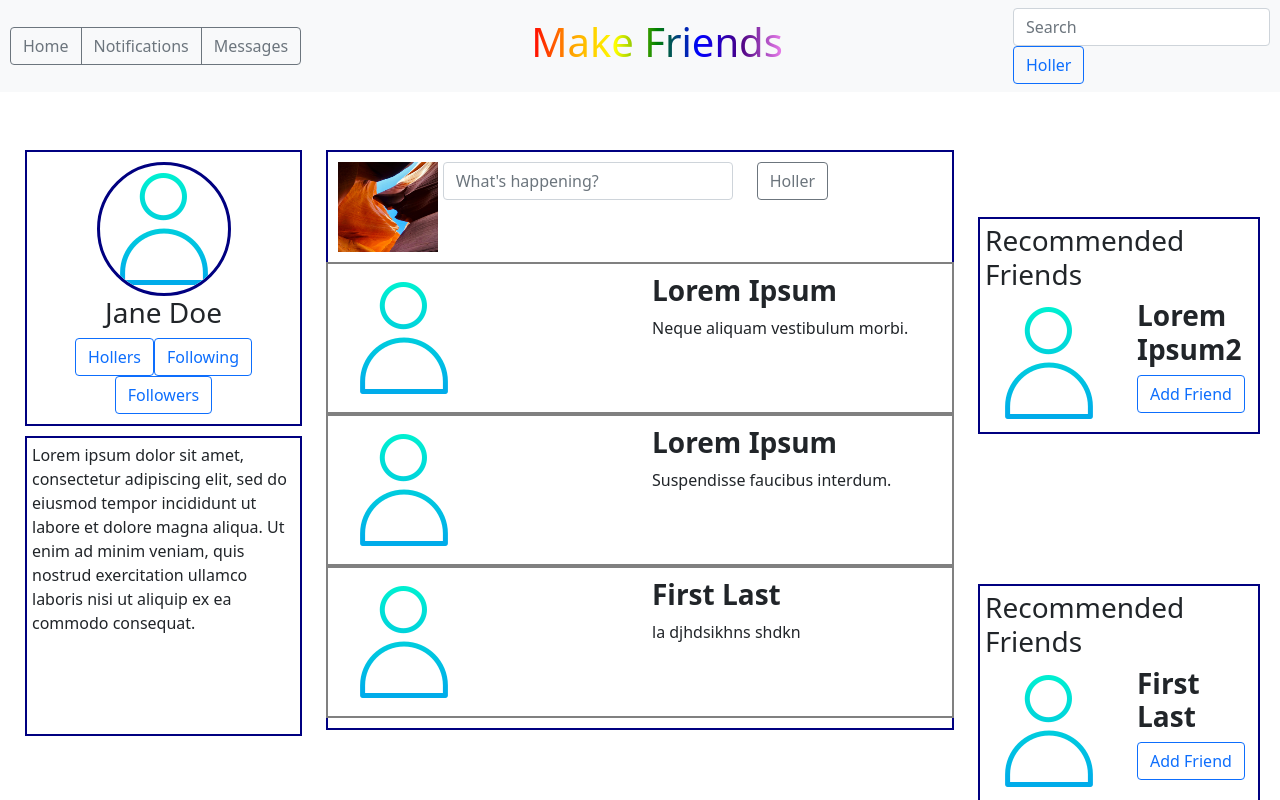
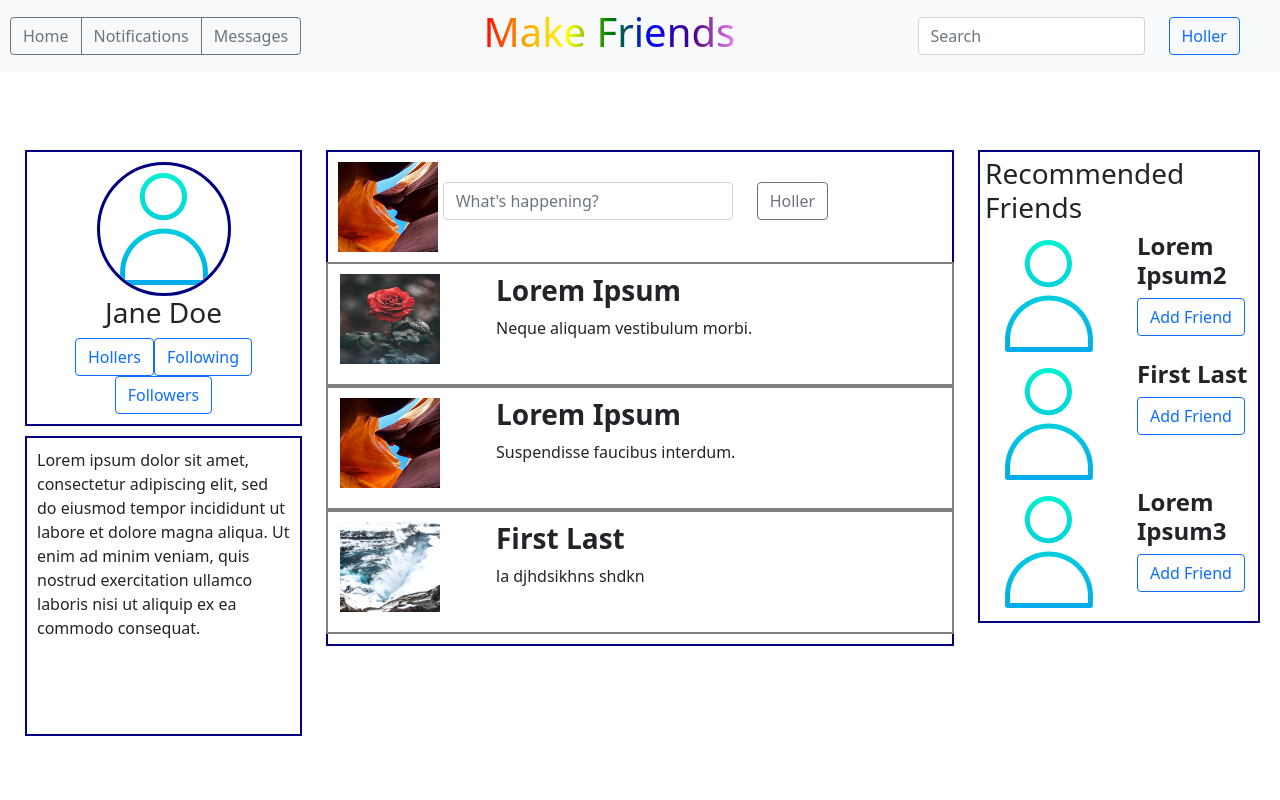
Before and after one commit to paigetiedeman/social-media-clone, a React (Create React App) app: page / in a window 1280 px wide. Shown: the top 800 px of the page. Built offline with nearby package versions, Linux system fonts and the light colour scheme.

Commit message:
images added
Co-Authored-By: Anna Clarke <annac.klingberg@gmail.com>
Co-Authored-By: Nick Hennessy <njhnny@gmail.com>

```diff
--- a/src/App.css
+++ b/src/App.css
@@ -17,7 +17,7 @@
 .bio {
   border: 2px solid navy;
   height: 300px;
-  padding: 5px;
+  padding: 10px;
   margin-top: 10px;
 }
 
@@ -58,3 +58,7 @@
   border: 2px solid grey;
   padding: 10px;
 }
+
+.bar {
+  padding-top: 20px;
+}
--- a/src/components/Feed.js
+++ b/src/components/Feed.js
@@ -1,39 +1,45 @@
 import React from 'react';
 import Post from './Post';
 import miniImage from './../img/mini.png';
+import waves from './../img/waves.png';
+import rose from './../img/rose.png';
 
 const postList = [
   {
     names: 'Lorem Ipsum',
+    pics: rose,
     message: 'Neque aliquam vestibulum morbi.'
   },
   {
     names: 'Lorem Ipsum',
+    pics: miniImage,
     message: 'Suspendisse faucibus interdum.'
   },
   {
     names: "First Last",
+    pics: waves,
     message: "la djhdsikhns shdkn"
   }
 ];
 
-function Feed(props){
+function Feed(){
   return (
     <React.Fragment>
       <div className="feed">
         <div className="row">
           <div className="col-2">
-          <img className="mini-image" src={miniImage} alt="square image"></img>
+          <img className="mini-image" src={miniImage}></img>
           </div>
-          <div className="col-6">
+          <div className="col-6 bar">
           <input type="text" className="form-control" placeholder="What's happening?"/>
           </div>
-          <div className="col-3">
+          <div className="col-3 bar">
           <button className="btn btn-outline-secondary">Holler</button>
           </div>
         {postList.map((friend, index) =>
           <Post names={friend.names}
           message={friend.message}
+          pics={friend.pics}
           key={index}/>
           )}
         </div>
--- a/src/components/Header.js
+++ b/src/components/Header.js
@@ -10,20 +10,25 @@ function Header() {
           <button className="btn btn-outline-secondary" type="button">Messages</button>
           </div>
           <h1 className="rainbow-text">Make Friends</h1>
-        <form className="form-inline">
+        <div className="row">
+
+          <div className="col-8">
           <input
             className="form-control mr-sm-2 form-inline"
             type="search"
             placeholder="Search"
             aria-label="Search"
           />
+          </div>
+          <div className="col-4">
           <button
             className="btn btn-outline-primary my-2 my-sm-0 form-inline"
             type="submit"
           >
             Holler
           </button>
-        </form>
+          </div>
+        </div>
       </nav>
     </React.Fragment>
   );
--- a/src/components/Post.js
+++ b/src/components/Post.js
@@ -1,6 +1,5 @@
 import React from 'react';
 import PropTypes from 'prop-types';
-import profileImage from './../img/profile.png';
 
 function Post(props) {
   return (
@@ -8,9 +7,9 @@ function Post(props) {
       <div className="post">
         <div className="row">
           <div className="col">
-            <img src={profileImage} alt="profile image"></img>
+            <img className="mini-image" src={props.pics}></img>
           </div>
-          <div className="col">
+          <div className="col-9">
             <h3><strong>{props.names}</strong></h3>
             <p>{props.message}</p>
           </div>
@@ -22,7 +21,8 @@ function Post(props) {
 
 Post.propTypes = {
   names: PropTypes.string,
-  message: PropTypes.string
+  message: PropTypes.string,
+  pics: PropTypes.string
 };
 
 export default Post;
--- a/src/components/RecList.js
+++ b/src/components/RecList.js
@@ -16,11 +16,13 @@ const recList = [
 function RecList(){
   return(
     <React.Fragment>
+      <div className="recommended">
       <h3>Recommended Friends</h3>
       {recList.map((friend, index) =>
           <Recommended names={friend.names}
           key={index}/>
           )}
+      </div>
     </React.Fragment>
   );
 }
--- a/src/components/Recommended.js
+++ b/src/components/Recommended.js
@@ -6,43 +6,16 @@ import profileImage from './../img/profile.png';
 function Recommended(props) {
   return (
     <React.Fragment>
-      <div className="recommended">
-        <h3>Recommended Friends</h3>
         <div className="row">
           <div className="col">
             <img src={profileImage} alt="profile image"></img>
           </div>
           <div className="col">
-            <h3>
+            <h4>
               <strong>{props.names}</strong>
-            </h3>
+            </h4>
             <button className="btn btn-outline-primary">Add Friend</button>
           </div>
-        </div>
-        {/* <div className="row">
-          <div className="col">
-            <img src={profileImage} alt="profile image"></img>
-          </div>
-          <div className="col">
-            <p>Lorem Ipsum</p>
-            <button className="btn btn-outline-primary">Add Friend</button>
-            <h3>
-              <strong>{props.names}</strong>
-            </h3>
-          </div>
-        </div>
-        <div className="row">
-          <div className="col">
-            <img src={profileImage} alt="profile image"></img>
-          </div>
-          <div className="col">
-            <p>Lorem Ipsum</p>
-            <button className="btn btn-outline-primary">Add Friend</button>
-            <h3>
-              <strong>{props.names}</strong>
-            </h3>
-          </div>
-        </div> */}
       </div>
     </React.Fragment>
   );
--- a/src/components/Sidebar.js
+++ b/src/components/Sidebar.js
@@ -12,7 +12,9 @@ function Sidebar() {
           <button className="btn btn-outline-primary">Following</button>
           <button className="btn btn-outline-primary">Followers</button>
         </div>
-        <p className="bio">Lorem ipsum dolor sit amet, consectetur adipiscing elit, sed do eiusmod tempor incididunt ut labore et dolore magna aliqua. Ut enim ad minim veniam, quis nostrud exercitation ullamco laboris nisi ut aliquip ex ea commodo consequat.</p>
+        <div className="bio">
+        <p>Lorem ipsum dolor sit amet, consectetur adipiscing elit, sed do eiusmod tempor incididunt ut labore et dolore magna aliqua. Ut enim ad minim veniam, quis nostrud exercitation ullamco laboris nisi ut aliquip ex ea commodo consequat.</p>
+        </div>
       </div>
     </React.Fragment>
   );
```
Also changed, not shown: src/img/rose.png (added), src/img/waves.png (added).
